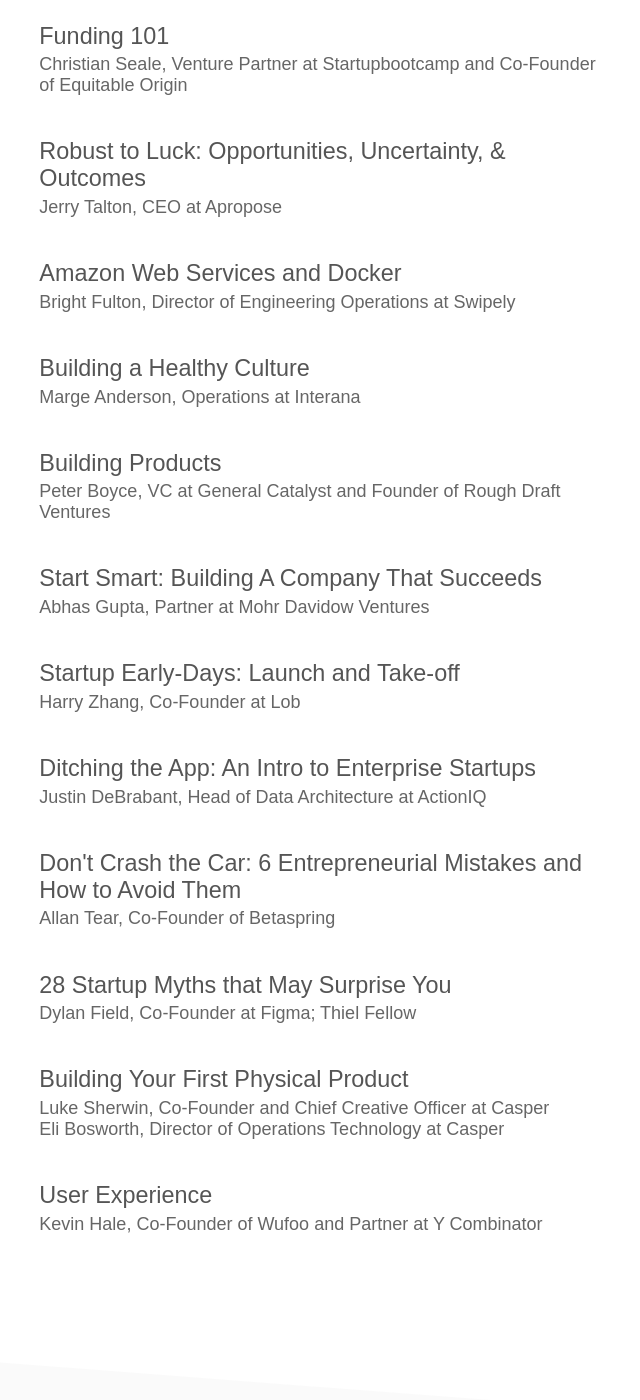
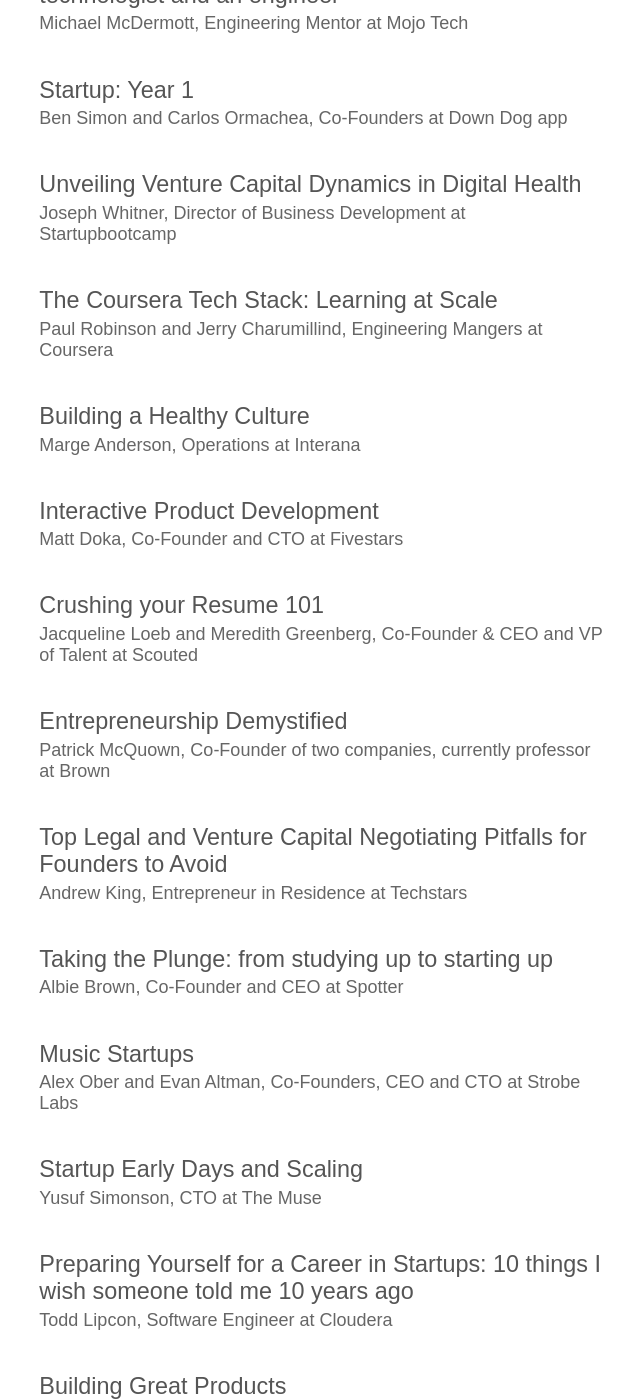
Before and after one commit to hackatbrown/2016.startupatbrown.org, a Jekyll site: the page built from index.html, in a window 1280 px wide and 1400 px high, scrolled down 6706 px. Shown: the whole window, without its empty margins (445-1085 px from the left). Built offline with Jekyll 4.4.1, drawn with Linux system fonts in a browser that asks for light colours; nearby versions of some CDN libraries; some of the changed text lies outside the part shown.

Commit message:
add workshops to website

```diff
--- a/index.html
+++ b/index.html
@@ -321,57 +321,63 @@
     <div class="container">
       <div class="row">
         <div id="faq-questions" class="col-sm-4">
-          <h2>Past Workshops</h2>
+          <h2>Workshops</h2>
           <p>Learn from leaders, engineers, and designers in the startup world.</p>
         </div>
 
         <div class="col-sm-7">
-          <h3>The Path to Entrepreneurship</h3>
-          <p>Evan Stites-Clayton, Co-Founder and CTO at Teespring</p>
+
           <h3>Evaluating Startup vs Big Company Offers</h3>
           <p>Matt Doka, Co-Founder and CTO at Fivestars</p>
 
-          <h3>What is Product Management?</h3>
-          <p>Jason Grauel, Director of Product Management at Delphix</p>
+          <h3>Accelerating and Fundraising</h3>
+          <p>Eveline Buchatskiy, Director of Techstars Boston</p>
 
-          <h3>Product Design at a Startup</h3>
-          <p>Sam Pierce Lolla, Lead Designer at Farmlogs</p>
+          <h3>From dorm room project to startup CEO — the story of Nylas</h3>
+          <p>Michael Grinich, Co-Founder and CEO at Nylas</p>
 
-          <h3>Funding 101</h3>
-          <p>Christian Seale, Venture Partner at Startupbootcamp and Co-Founder of Equitable Origin</p>
+          <h3>Plotting a career: The difference between a technologist and an engineer</h3>
+          <p>Michael McDermott, Engineering Mentor at Mojo Tech</p>
 
-          <h3>Robust to Luck: Opportunities, Uncertainty, &amp; Outcomes</h3>
-          <p>Jerry Talton, CEO at Apropose</p>
+          <h3>Startup: Year 1</h3>
+          <p>Ben Simon and Carlos Ormachea, Co-Founders at Down Dog app</p>
 
-          <h3>Amazon Web Services and Docker</h3>
-          <p>Bright Fulton, Director of Engineering Operations at Swipely</p>
+          <h3>Unveiling Venture Capital Dynamics in Digital Health</h3>
+          <p>Joseph Whitner, Director of Business Development at Startupbootcamp</p>
+
+          <h3>The Coursera Tech Stack: Learning at Scale</h3>
+          <p>Paul Robinson and Jerry Charumillind, Engineering Mangers at Coursera</p>
 
           <h3>Building a Healthy Culture</h3>
           <p>Marge Anderson, Operations at Interana</p>
 
-          <h3>Building Products</h3>
-          <p>Peter Boyce, VC at General Catalyst and Founder of Rough Draft Ventures</p>
+          <h3>Interactive Product Development</h3>
+          <p>Matt Doka, Co-Founder and CTO at Fivestars</p>
 
-          <h3>Start Smart: Building A Company That Succeeds</h3>
-          <p>Abhas Gupta, Partner at Mohr Davidow Ventures</p>
+          <h3>Crushing your Resume 101</h3>
+          <p>Jacqueline Loeb and Meredith Greenberg, Co-Founder &amp; CEO and VP of Talent at Scouted</p>
 
-          <h3>Startup Early-Days: Launch and Take-off</h3>
-          <p>Harry Zhang, Co-Founder at Lob</p>
+          <h3>Entrepreneurship Demystified</h3>
+          <p>Patrick McQuown, Co-Founder of two companies, currently professor at Brown</p>
 
-          <h3>Ditching the App: An Intro to Enterprise Startups</h3>
-          <p>Justin DeBrabant, Head of Data Architecture at ActionIQ</p>
+          <h3>Top Legal and Venture Capital Negotiating Pitfalls for Founders to Avoid</h3>
+          <p>Andrew King, Entrepreneur in Residence at Techstars</p>
 
-          <h3>Don't Crash the Car: 6 Entrepreneurial Mistakes and How to Avoid Them</h3>
-          <p>Allan Tear, Co-Founder of Betaspring</p>
+          <h3>Taking the Plunge: from studying up to starting up</h3>
+          <p>Albie Brown, Co-Founder and CEO at Spotter</p>
 
-          <h3>28 Startup Myths that May Surprise You</h3>
-          <p>Dylan Field, Co-Founder at Figma; Thiel Fellow</p>
+          <h3>Music Startups</h3>
+          <p>Alex Ober and Evan Altman, Co-Founders, CEO and CTO at Strobe Labs</p>
 
-          <h3>Building Your First Physical Product</h3>
-          <p>Luke Sherwin, Co-Founder and Chief Creative Officer at Casper<br>Eli Bosworth, Director of Operations Technology at Casper</p>
+          <h3>Startup Early Days and Scaling</h3>
+          <p>Yusuf Simonson, CTO at The Muse</p>
 
-          <h3>User Experience</h3>
-          <p>Kevin Hale, Co-Founder of Wufoo and Partner at Y Combinator</p>
+          <h3>Preparing Yourself for a Career in Startups: 10 things I wish someone told me 10 years ago</h3>
+          <p>Todd Lipcon, Software Engineer at Cloudera</p>
+
+          <h3>Building Great Products</h3>
+          <p>Peter Boyce, VC Partner at General Catalyst and Founder of Rough Draft Ventures</p>
+
 
           <h3></h3>
         </div>
```
Also changed, not shown: 1 other file.
